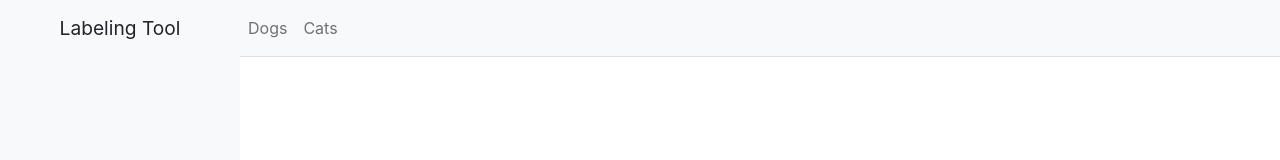
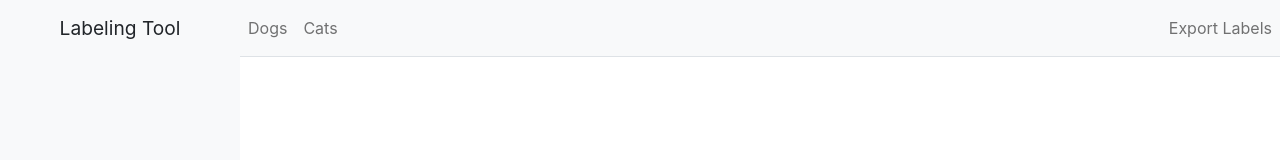
Before and after one commit to kimkilho/web-dev-training, a React (Create React App) app in the folder frontend-app/: page / in a window 1280 px wide. Shown: the top 160 px of the page. Built offline with nearby package versions, Linux system fonts and the light colour scheme; no server answers.

Commit message:
Implement exporting labels along with label read request in the frontend-app

```diff
--- a/frontend-app/src/App.js
+++ b/frontend-app/src/App.js
@@ -45,6 +45,17 @@ function App() {
     }
   };
 
+  const retrieveLabels = async () => {
+    const response = await fetch('/api/labels/', {
+      method: 'GET',
+    });
+
+    if (response.status === 200) {
+      const labelsData = await response.json();
+      return labelsData;
+    }
+  };
+
   const updateLabel = async (labelIdx) => {
     const data = {filename: imgFilename, label_idx: labelIdx}
     const response = await fetch('/api/labels', {
@@ -86,6 +97,7 @@ function App() {
           <LabelBar
             label={label}
             updateLabel={updateLabel}
+            retrieveLabels={retrieveLabels}
           />
           <Canvas imgBlob={imgBlob} />
         </div>
--- a/frontend-app/src/LabelBar.js
+++ b/frontend-app/src/LabelBar.js
@@ -1,7 +1,18 @@
 function LabelBar(props) {
   const handleLabelOnClick = (labelIdx) => {
     props.updateLabel(labelIdx);
-  }
+  };
+  const handleExportLabelsOnClick = async () => {
+    const labelsData = await props.retrieveLabels();
+    const jsonData = JSON.stringify(labelsData);
+    const blob = new Blob([jsonData], {type: 'application/json'});
+    const url = URL.createObjectURL(blob);
+
+    const a = document.createElement('a');
+    a.href = url;
+    a.download = 'exported_labels.json';
+    a.click();
+  };
 
   return (
     <nav className="navbar navbar-expand-lg navbar-light bg-light border-bottom">
@@ -27,6 +38,13 @@ function LabelBar(props) {
           </li>
         </ul>
       </div>
+      <div className="collapse navbar-collapse justify-content-end">
+        <ul className="navbar-nav mr-auto">
+          <li className="nav-item">
+            <a className="nav-link" href="#" onClick={handleExportLabelsOnClick}>Export Labels</a>
+          </li>
+        </ul>
+      </div>
     </nav>
   );
 }
```
